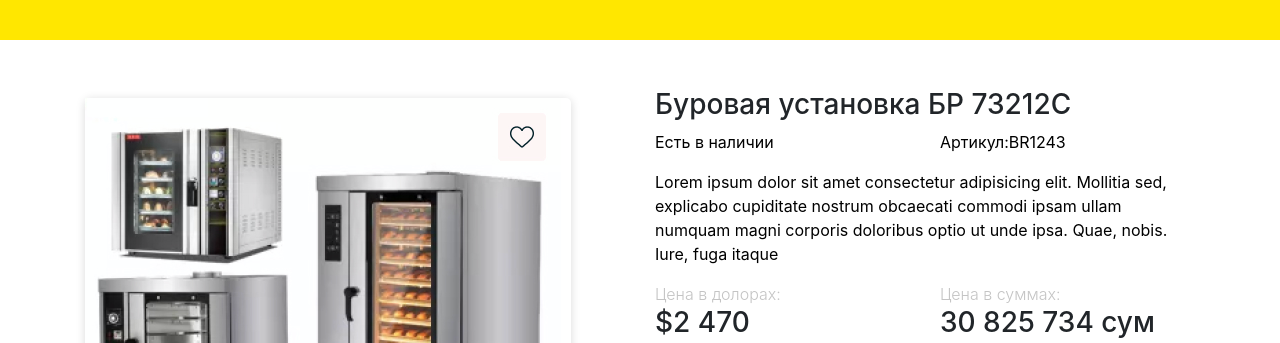
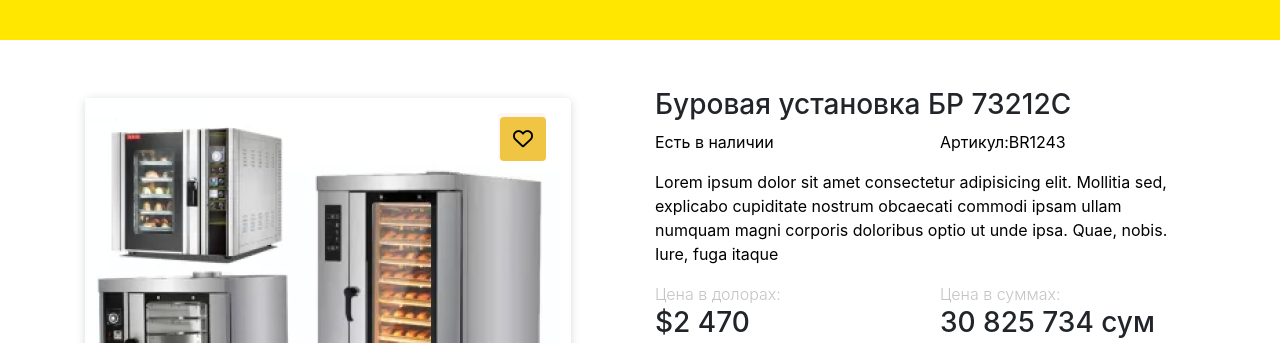
Before and after one commit to FathullaLatipov/front_uskuna, a plain HTML site: page single-product.html in a window 1280 px wide. Shown: the part 403-746 px from the top of the page. Drawn offline with nearby package versions, Linux system fonts and the light colour scheme; files whose address does not match are found by name.

Commit message:
wishlist

```diff
--- a/single-product.html
+++ b/single-product.html
@@ -122,6 +122,13 @@
     <div class="col-md-6">
       <div class="single-image">
         <img src="./images/info_product.png" alt="">
+       <button class="btn btn-like"><i class="far fa-heart"></i></button>
+       <!--     top: 0px;
+    position: absolute;
+    margin-top: 7%;
+    /* left: 30%; */
+    right: px;
+    margin-left: -8%; -->
       </div>
       <div class="row">
         <div class="col-md-2">
--- a/style.css
+++ b/style.css
@@ -355,6 +355,17 @@ p {
     border-bottom: 0;
     border-left: 0.3em solid transparent;
     }
+
+
+  .btn-like{
+    color: #000;
+   background: #f0c543;
+   top: 0px;
+       position: absolute;
+       margin-top: 5%;
+       margin-left: -10.7%;
+       font-size: 20px;
+  }
 
   .dropdown-menu{
     float: left;
```
Also changed, not shown: products.html (+2 -2 lines).
